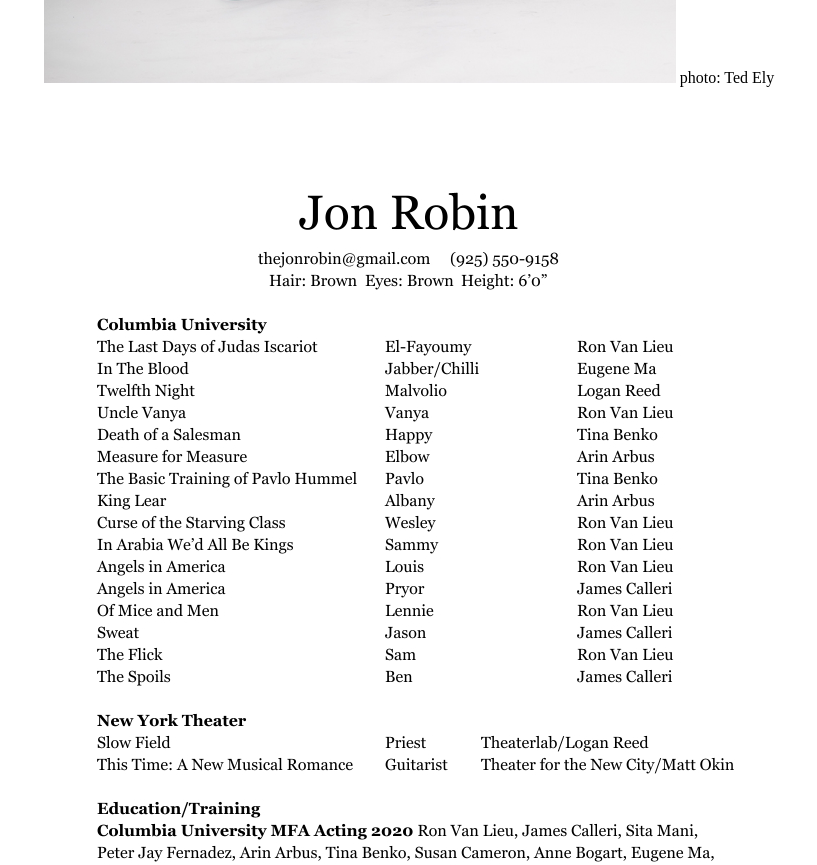
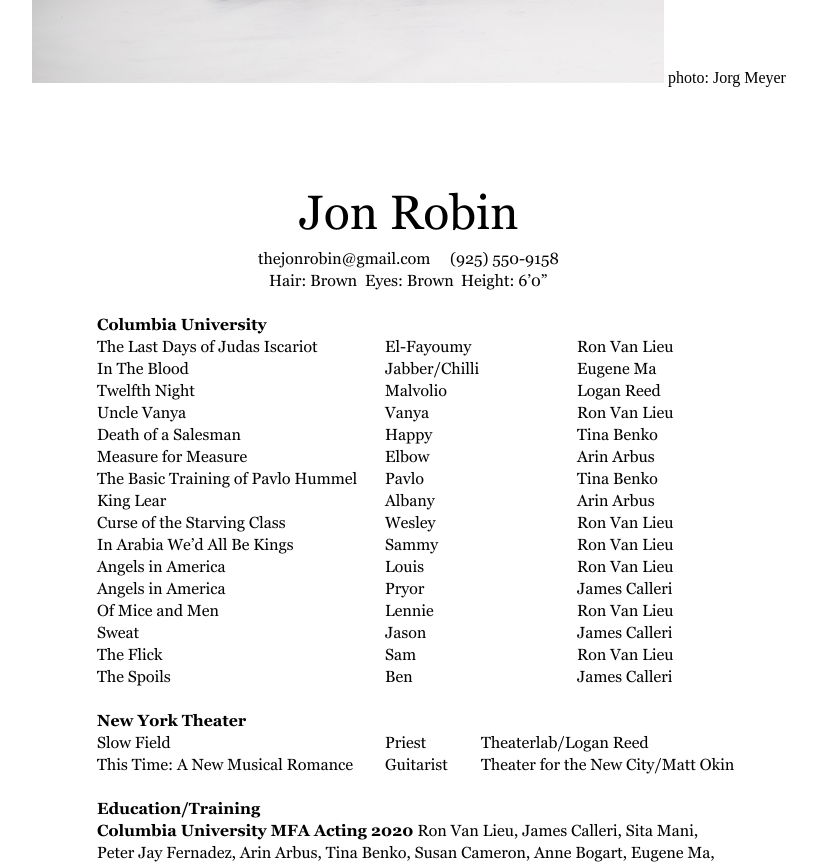
Before and after one commit to mrobin88/jonrobin, a plain HTML site: page index.html in a window 1280 px wide. Shown: the part 1856-2721 px from the top of the page, without its empty margins (231-1048 px from the left). Drawn offline with Linux system fonts and the light colour scheme.

Commit message:
add photo cred

```diff
--- a/index.html
+++ b/index.html
@@ -16,7 +16,7 @@
     </div>
     <div class="fullbody">
         <img src="./media/fullbody.jpg" alt="A Full Body Photo of Jon Robin" width="50%" style="border: none; "></img>
-        <p>photo: Ted Ely</p>
+        <p>photo: Jorg Meyer</p>
     </div>
     <div class="resume">
         <img src="./media/JonRobinResume.jpg" alt="Jon Robin's Resume">
```
